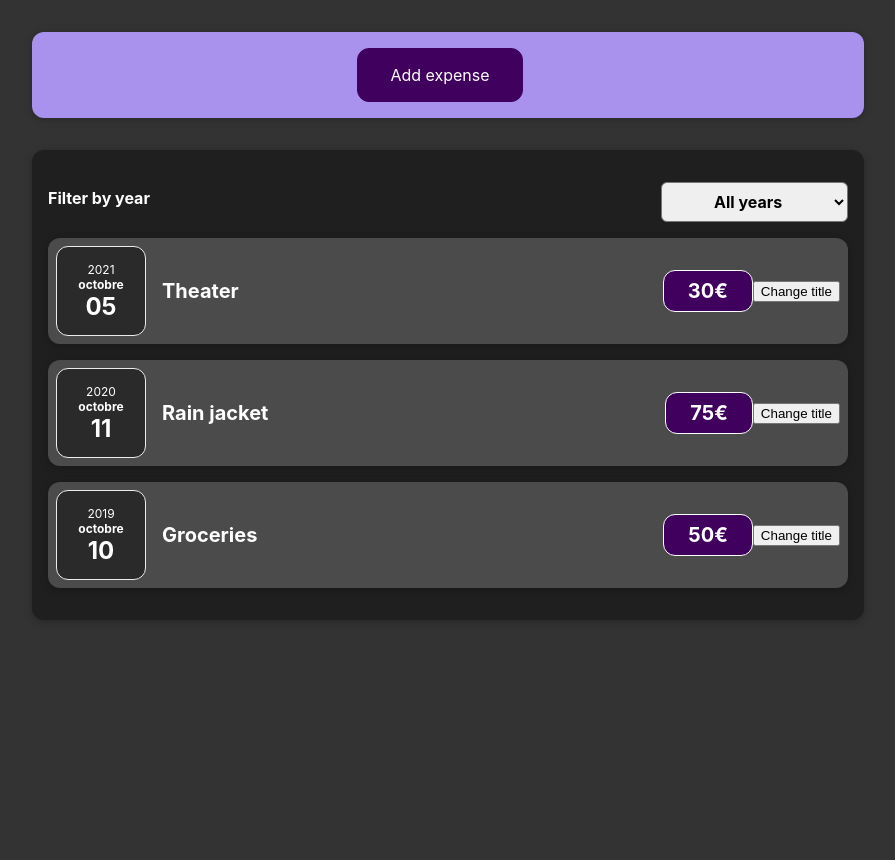
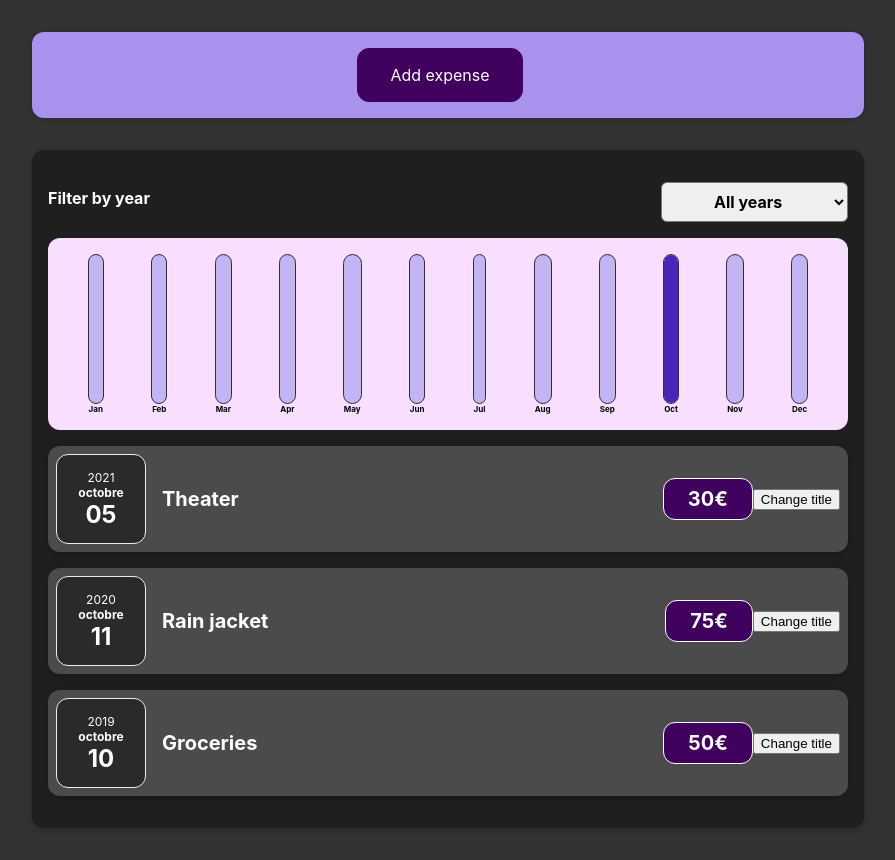
Before and after one commit to RudolfFrederiksen/react_course, a React (Create React App) app: page / in a window 1280 px wide. Shown: the whole page, without its empty margins (192-1087 px from the left). Before the commit the page ends 800 px from the top, so only its background shows below. Built offline with nearby package versions, Linux system fonts and the light colour scheme.

Commit message:
add expense overview chart

```diff
--- /dev/null
+++ b/src/components/Chart/Chart.scss
@@ -0,0 +1,9 @@
+.chart {
+    padding: 1rem;
+    border-radius: 12px;
+    background-color: #f8dfff;
+    text-align: center;
+    display: flex;
+    justify-content: space-around;
+    height: 10rem;
+}
--- /dev/null
+++ b/src/components/Chart/Chart.tsx
@@ -0,0 +1,25 @@
+import "./Chart.scss";
+import ChartBar from "./ChartBar";
+
+export interface DataPoint {
+    value: number;
+    label: string;
+}
+
+interface IChartProps {
+    dataPoints: Array<DataPoint>;
+}
+
+const Chart = (props: IChartProps) => {
+    let totalMax = Math.max(...props.dataPoints.map((dataPoint) => dataPoint.value));
+
+    return (
+        <div className="chart">
+            {props.dataPoints.map((dataPoint) => (
+                <ChartBar key={dataPoint.label} value={dataPoint.value} max={totalMax} label={dataPoint.label} />
+            ))}
+        </div>
+    );
+};
+
+export default Chart;
--- /dev/null
+++ b/src/components/Chart/ChartBar.scss
@@ -0,0 +1,30 @@
+.chart-bar {
+    height: 100%;
+    display: flex;
+    flex-direction: column;
+    align-items: center;
+
+    .inner {
+        height: 100%;
+        width: 100%;
+        border: 1px solid #313131;
+        border-radius: 12px;
+        background-color: #c3b4f3;
+        overflow: hidden;
+        display: flex;
+        flex-direction: column;
+        justify-content: flex-end;
+    }
+
+    .fill {
+        background-color: #4826b9;
+        width: 100%;
+        transition: all 0.3s ease-out;
+    }
+
+    .label {
+        font-weight: bold;
+        font-size: 0.5rem;
+        text-align: center;
+    }
+}
--- /dev/null
+++ b/src/components/Chart/ChartBar.tsx
@@ -0,0 +1,25 @@
+import "./ChartBar.scss";
+
+interface IChartBarProps {
+    value: number;
+    max: number;
+    label: string;
+}
+
+const ChartBar = (props: IChartBarProps) => {
+    let barHeight = "0%";
+    if (props.max > 0) {
+        barHeight = Math.round((props.value / props.max) * 100) + "%";
+    }
+
+    return (
+        <div className="chart-bar">
+            <div className="inner">
+                <div className="fill" style={{ height: barHeight }}></div>
+            </div>
+            <div className="label">{props.label}</div>
+        </div>
+    );
+};
+
+export default ChartBar;
--- /dev/null
+++ b/src/components/Expenses/ExpenseChart/ExpenseChart.tsx
@@ -0,0 +1,32 @@
+import Chart, { DataPoint } from "../../Chart/Chart";
+import { IExpenseItem } from "../ExpenseItem/ExpenseItem";
+
+interface IExpenseChartProps {
+    expenseItems: Array<IExpenseItem>;
+}
+
+const ExpenseChart = (props: IExpenseChartProps) => {
+    const chartDataPoints: Array<DataPoint> = [
+        { label: "Jan", value: 0 },
+        { label: "Feb", value: 0 },
+        { label: "Mar", value: 0 },
+        { label: "Apr", value: 0 },
+        { label: "May", value: 0 },
+        { label: "Jun", value: 0 },
+        { label: "Jul", value: 0 },
+        { label: "Aug", value: 0 },
+        { label: "Sep", value: 0 },
+        { label: "Oct", value: 0 },
+        { label: "Nov", value: 0 },
+        { label: "Dec", value: 0 },
+    ];
+
+    for (const expense of props.expenseItems) {
+        const idx = expense.date.getMonth();
+        chartDataPoints[idx].value += expense.amount;
+    }
+
+    return <Chart dataPoints={chartDataPoints} />;
+};
+
+export default ExpenseChart;
--- a/src/components/Expenses/ExpenseList/ExpenseList.tsx
+++ b/src/components/Expenses/ExpenseList/ExpenseList.tsx
@@ -4,6 +4,7 @@ import "./ExpenseList.scss";
 import { Card } from "../../shared/Card/Card";
 import ExpenseFilter from "../ExpenseFilter/ExpenseFilter";
 import ListRenderer from "../../shared/List/ListRendered";
+import ExpenseChart from "../ExpenseChart/ExpenseChart";
 
 interface IExpenseListProps {
     list: Array<IExpenseItem>;
@@ -22,6 +23,7 @@ export function ExpenseList(props: IExpenseListProps) {
     return (
         <Card className="expenses">
             <ExpenseFilter defaultYear={yearFilter} onYearUpdate={yearFilterHandler} />
+            <ExpenseChart expenseItems={filteredList} />
             <ListRenderer list={filteredList}>
                 {filteredList.map((item, idx) => (
                     <ExpenseItem id={item.id} date={item.date} amount={item.amount} title={item.title} key={idx} />
```
